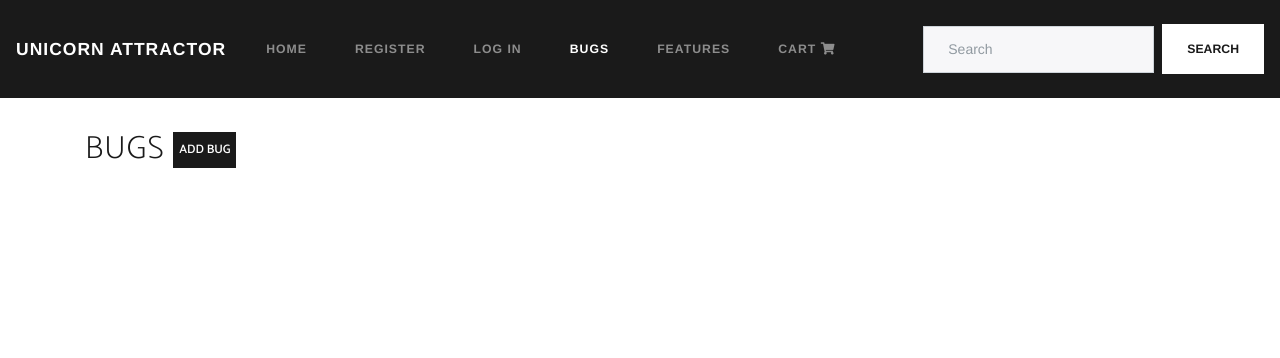
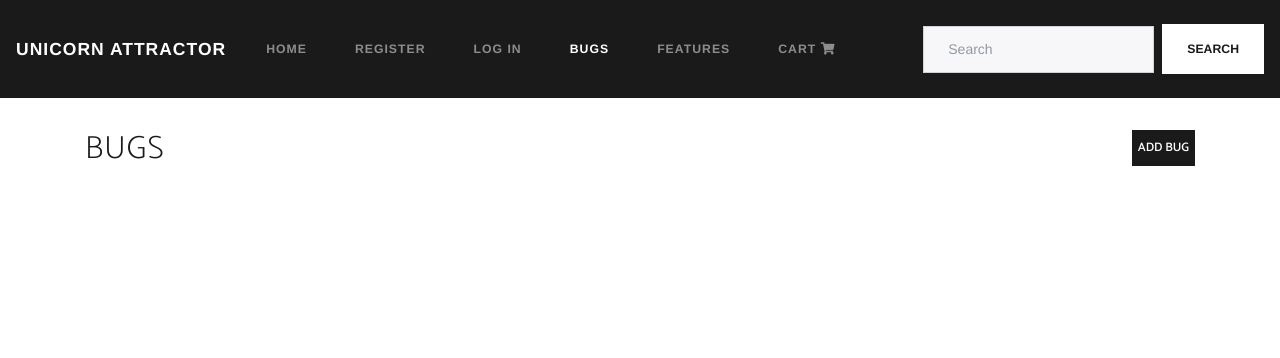
Before and after one commit to ShaneMuir/BugFeature-Tracker, a Django app: page /bugs/ in a window 1280 px wide. Shown: the top 358 px of the page. Run offline with Django 3.2, Linux system fonts and the light colour scheme; data that the repository does not hold is empty; parts of the project's set-up code (start-up, migrations or seed data) failed here and were passed over; some libraries are stand-ins or nearby versions; some web fonts are replaced.

Commit message:
Fixed pull-right class not working

```diff
--- a/accounts/templates/profile.html
+++ b/accounts/templates/profile.html
@@ -71,6 +71,6 @@
 <script>
   $(document).on('click', '#delete_a_bug', function() {
     return confirm('Are you sure you want to delete this bug?');
-  })
+  });
 </script>
 {% endblock %}
--- a/static/css/main.css
+++ b/static/css/main.css
@@ -64,6 +64,10 @@ strong {
 .container-fluid {
   padding-right: 0;
   padding-left: 0;
+}
+
+.pull-right {
+  float: right;
 }
 
 /* End of Helpers */
```
